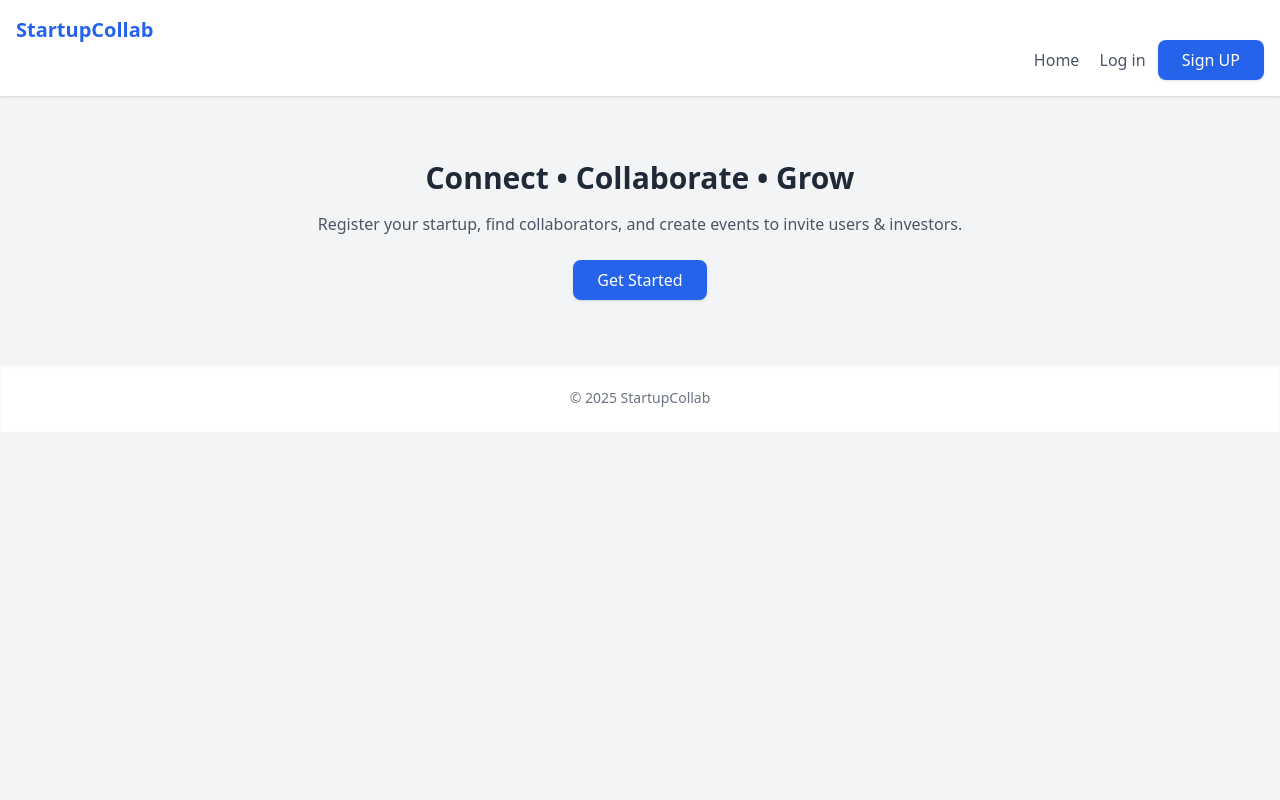
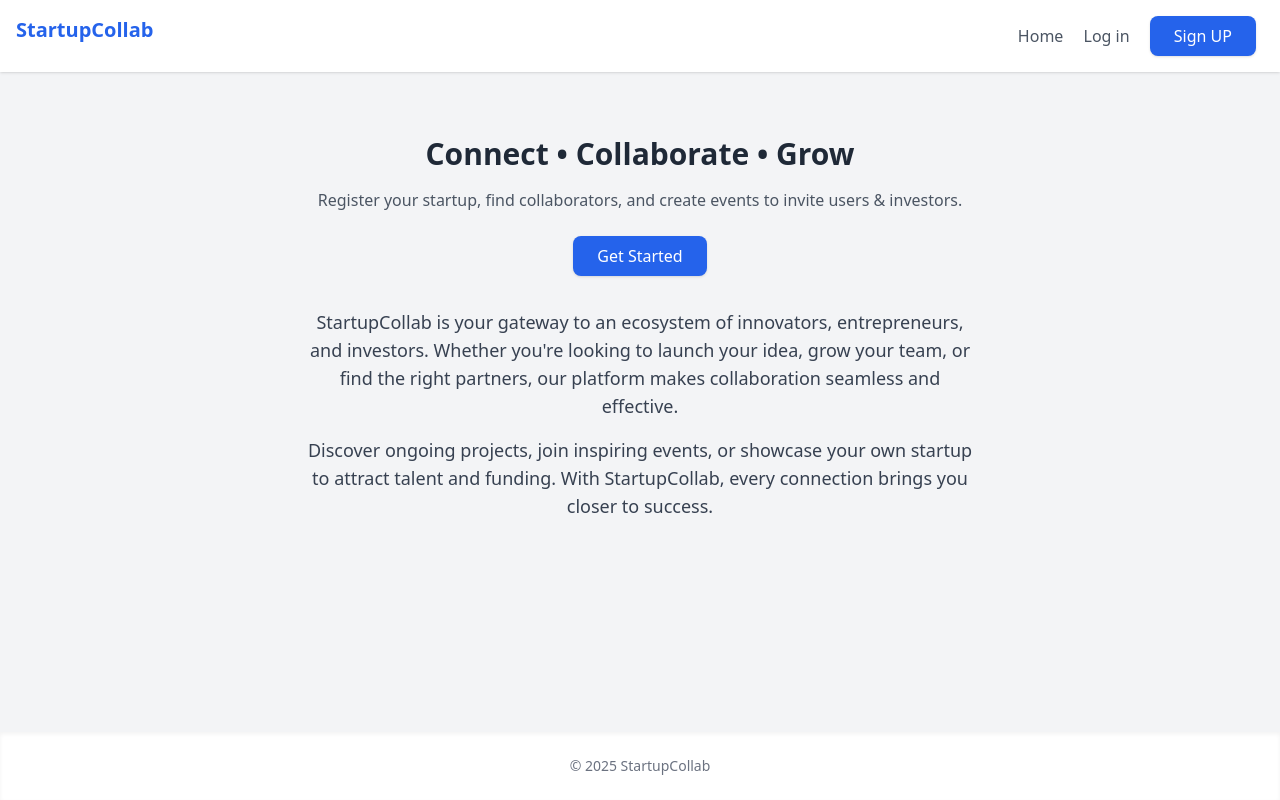
Before and after one commit to saimuttavarapu/EventPitch, a plain HTML site: page index.html in a window 1280 px wide. Drawn offline with nearby package versions, Linux system fonts and the light colour scheme.

Commit message:
Update index.html

```diff
--- a/index.html
+++ b/index.html
@@ -7,22 +7,22 @@
   <script src="https://cdn.tailwindcss.com"></script>
   <script src="https://unpkg.com/@supabase/supabase-js@2"></script>
 </head>
-<body class="bg-gray-100">
+<body class="bg-gray-100 min-h-screen flex flex-col">
 
   <!-- Navbar -->
   <nav class="bg-white shadow p-4 flex justify-between">
     <h1 class="text-xl font-bold text-blue-600">StartupCollab</h1>
     <div>
       <a href="index.html" class="mx-2 text-gray-600 hover:text-blue-600">Home</a>
-       <a href="login.html" class="mx-2 text-gray-600 hover:text-blue-600">Log in</a>
-         <a href="signup.html" class="mt-6 inline-block bg-blue-600 text-white px-6 py-2 rounded-lg shadow hover:bg-blue-700">
-         Sign UP
-          </a>
+      <a href="login.html" class="mx-2 text-gray-600 hover:text-blue-600">Log in</a>
+      <a href="signup.html" class="mx-2 mt-0 inline-block bg-blue-600 text-white px-6 py-2 rounded-lg shadow hover:bg-blue-700">
+        Sign UP
+      </a>
     </div>
   </nav>
 
   <!-- Hero Section -->
-  <section class="text-center py-16">
+  <section class="text-center py-16 flex-grow">
     <h2 class="text-3xl font-bold text-gray-800">Connect • Collaborate • Grow</h2>
     <p class="mt-4 text-gray-600">
       Register your startup, find collaborators, and create events to invite users & investors.
@@ -30,9 +30,17 @@
     <a href="signup.html" class="mt-6 inline-block bg-blue-600 text-white px-6 py-2 rounded-lg shadow hover:bg-blue-700">
       Get Started
     </a>
+    <div class="mt-8 mx-auto max-w-2xl text-gray-700 text-lg">
+      <p>
+        StartupCollab is your gateway to an ecosystem of innovators, entrepreneurs, and investors. Whether you're looking to launch your idea, grow your team, or find the right partners, our platform makes collaboration seamless and effective.
+      </p>
+      <p class="mt-4">
+        Discover ongoing projects, join inspiring events, or showcase your own startup to attract talent and funding. With StartupCollab, every connection brings you closer to success.
+      </p>
+    </div>
   </section>
 
-  <footer class="text-center py-6 text-gray-500 text-sm bg-white shadow-inner">
+  <footer class="text-center py-6 text-gray-500 text-sm bg-white shadow-inner mt-auto">
     © 2025 StartupCollab
   </footer>
 </body>
```
